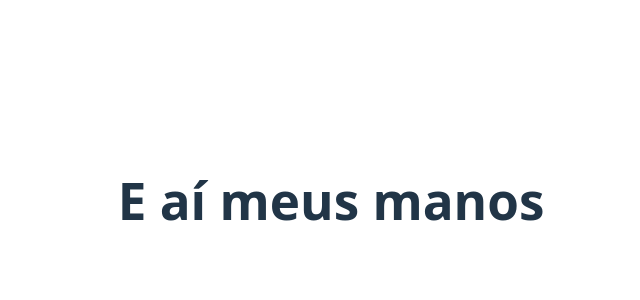
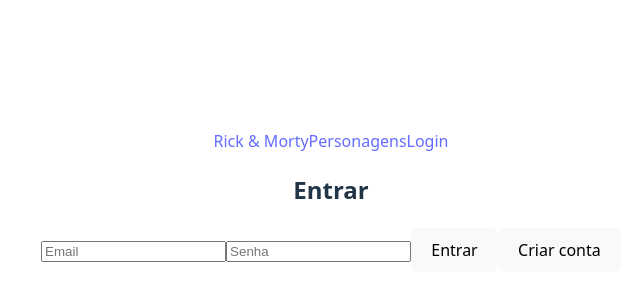
Before and after one commit to t-arievilo/Teste-RickAndMorty, a React app in the folder frontend/: page /login in a window 1280 px wide. Shown: the part 200-500 px from the top of the page, without its empty margins (309-949 px from the left). Built offline with nearby package versions, Linux system fonts and the light colour scheme; the HTML template or start-up script is replaced by a standard one.

Commit message:
feat: cria componentes para login, cadastro e home

```diff
--- a/frontend/src/App.tsx
+++ b/frontend/src/App.tsx
@@ -1,11 +1,22 @@
 import "./App.css";
 
-function App() {
+import { BrowserRouter, Routes, Route } from "react-router-dom";
+import { AuthProvider } from "./contexts/AuthProvider";
+import Navbar from "./components/NavBar";
+import Home from "./pages/Home";
+
+import Login from "./pages/Login";
+
+export default function App() {
   return (
-    <>
-      <h1>E aí meus manos</h1>
-    </>
+    <AuthProvider>
+      <BrowserRouter>
+        <Navbar />
+        <Routes>
+          <Route path="/" element={<Home />} />
+          <Route path="/login" element={<Login />} />
+        </Routes>
+      </BrowserRouter>
+    </AuthProvider>
   );
 }
-
-export default App;
--- /dev/null
+++ b/frontend/src/components/Navbar.tsx
@@ -0,0 +1,30 @@
+import { Link, useLocation, useNavigate } from "react-router-dom";
+import { useAuth } from "../contexts/AuthContext";
+
+export default function Navbar() {
+  const { estaLogado, usuario, deslogar } = useAuth();
+  const navigate = useNavigate();
+  const location = useLocation();
+
+  function handleSair() {
+    deslogar();
+    navigate("/login");
+  }
+  const ativo = (path: string) => location.pathname === path;
+
+  return (
+    <nav>
+      <Link to="/">Rick & Morty</Link>
+      <Link to="/personagens">Personagens</Link>
+      {estaLogado && <Link to="/meus-personagens">Meus Personagens</Link>}
+      {estaLogado ? (
+        <>
+          <span>{usuario?.name}</span>
+          <button onClick={handleSair}>Sair</button>
+        </>
+      ) : (
+        <Link to="/login">Login</Link>
+      )}
+    </nav>
+  );
+}
--- /dev/null
+++ b/frontend/src/pages/Home.tsx
@@ -0,0 +1,25 @@
+import { useEffect, useState } from "react";
+import { getEstatisticas } from "../api/rickAndMortyApi";
+import { useAuth } from "../contexts/AuthContext";
+
+export default function Home() {
+  const { estaLogado } = useAuth();
+  const [stats, setStats] = useState(null);
+
+  useEffect(() => {
+    getEstatisticas().then(setStats);
+  });
+
+  return (
+    <div>
+      <p>Personagens: {stats?.totalPersonagens}</p>
+      <p>Episódios: {stats?.totalEpisodios}</p>
+      <p>Localizações: {stats?.totalLocais}</p>
+      {estaLogado && (
+        <>
+          <p>Meus salvos: </p>
+        </>
+      )}
+    </div>
+  );
+}
--- /dev/null
+++ b/frontend/src/pages/Login.tsx
@@ -0,0 +1,67 @@
+import { useState } from "react";
+import { useNavigate, useLocation } from "react-router-dom";
+import { useAuth } from "../contexts/AuthContext";
+import { cadastrar, entrar } from "../api/backendLocal";
+
+export default function Login() {
+  const [modoCadastro, setModoCadastro] = useState(false);
+  const [nome, setNome] = useState("");
+  const [email, setEmail] = useState("");
+  const [senha, setSenha] = useState("");
+  const [erro, setErro] = useState("");
+  const { logar } = useAuth();
+  const navigate = useNavigate();
+  const location = useLocation();
+  const destino = (location.state as any)?.de?.pathname || "/";
+
+  async function handleSubmit() {
+    setErro("");
+    try {
+      if (modoCadastro) {
+        const { data } = await cadastrar({
+          name: nome,
+          email,
+          password: senha,
+        });
+        logar(data);
+      } else {
+        const { data } = await entrar({ email, password: senha });
+        logar(data);
+      }
+      navigate(destino, { replace: true });
+    } catch (err: any) {
+      setErro(err.response?.data?.message || "Algo deu errado");
+    }
+  }
+
+  return (
+    <div>
+      <h2>{modoCadastro ? "Criar conta" : "Entrar"}</h2>
+      {erro && <p style={{ color: "red" }}>{erro}</p>}
+      {modoCadastro && (
+        <input
+          placeholder="Nome"
+          value={nome}
+          onChange={(e) => setNome(e.target.value)}
+        />
+      )}
+      <input
+        placeholder="Email"
+        value={email}
+        onChange={(e) => setEmail(e.target.value)}
+      />
+      <input
+        type="password"
+        placeholder="Senha"
+        value={senha}
+        onChange={(e) => setSenha(e.target.value)}
+      />
+      <button onClick={handleSubmit}>
+        {modoCadastro ? "Cadastrar" : "Entrar"}
+      </button>
+      <button onClick={() => setModoCadastro(!modoCadastro)}>
+        {modoCadastro ? "Já tenho conta" : "Criar conta"}
+      </button>
+    </div>
+  );
+}
```
Also changed, not shown: frontend/src/components/RotaApenasComLogin.tsx (added, +13 -0 lines).
